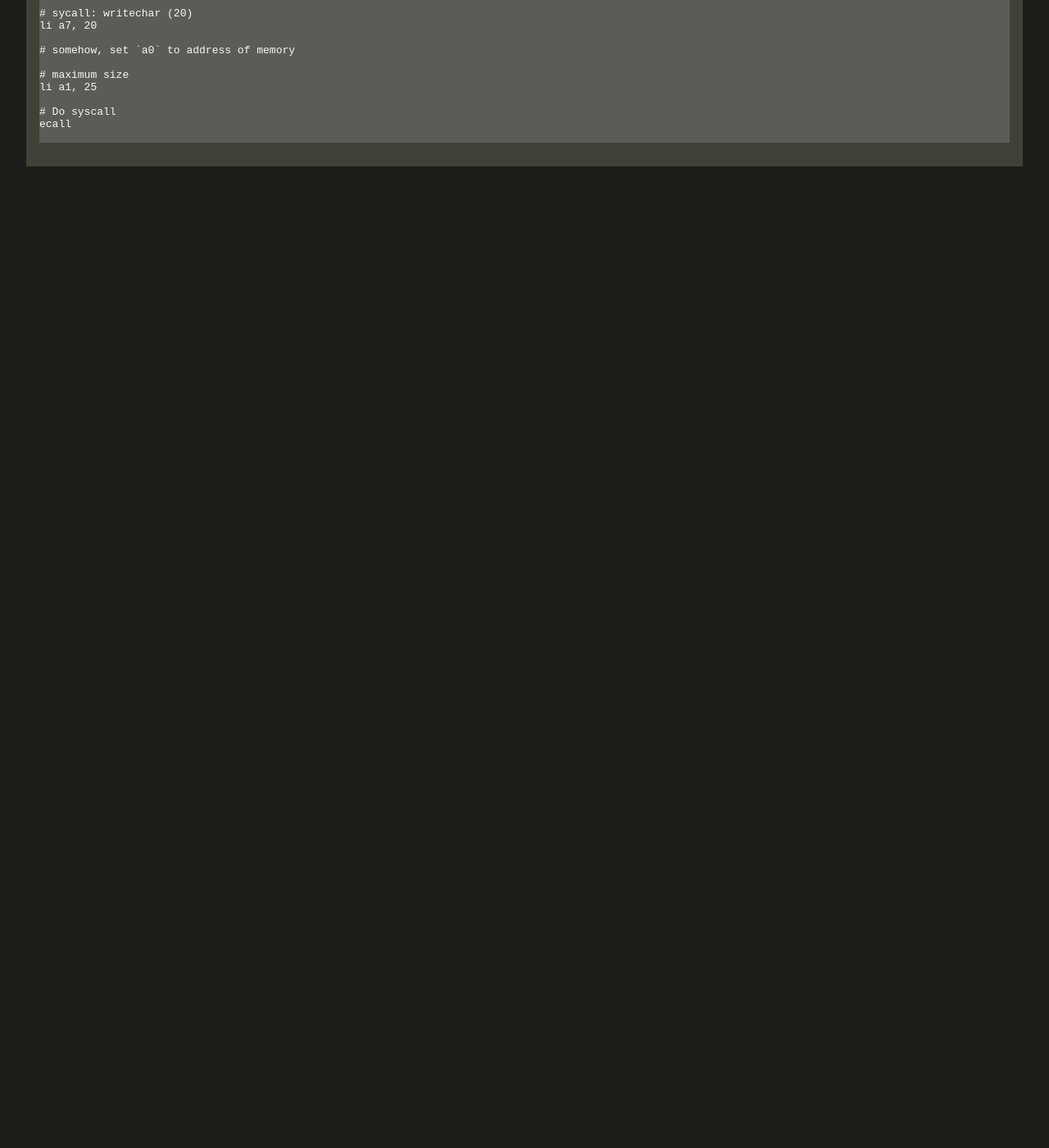
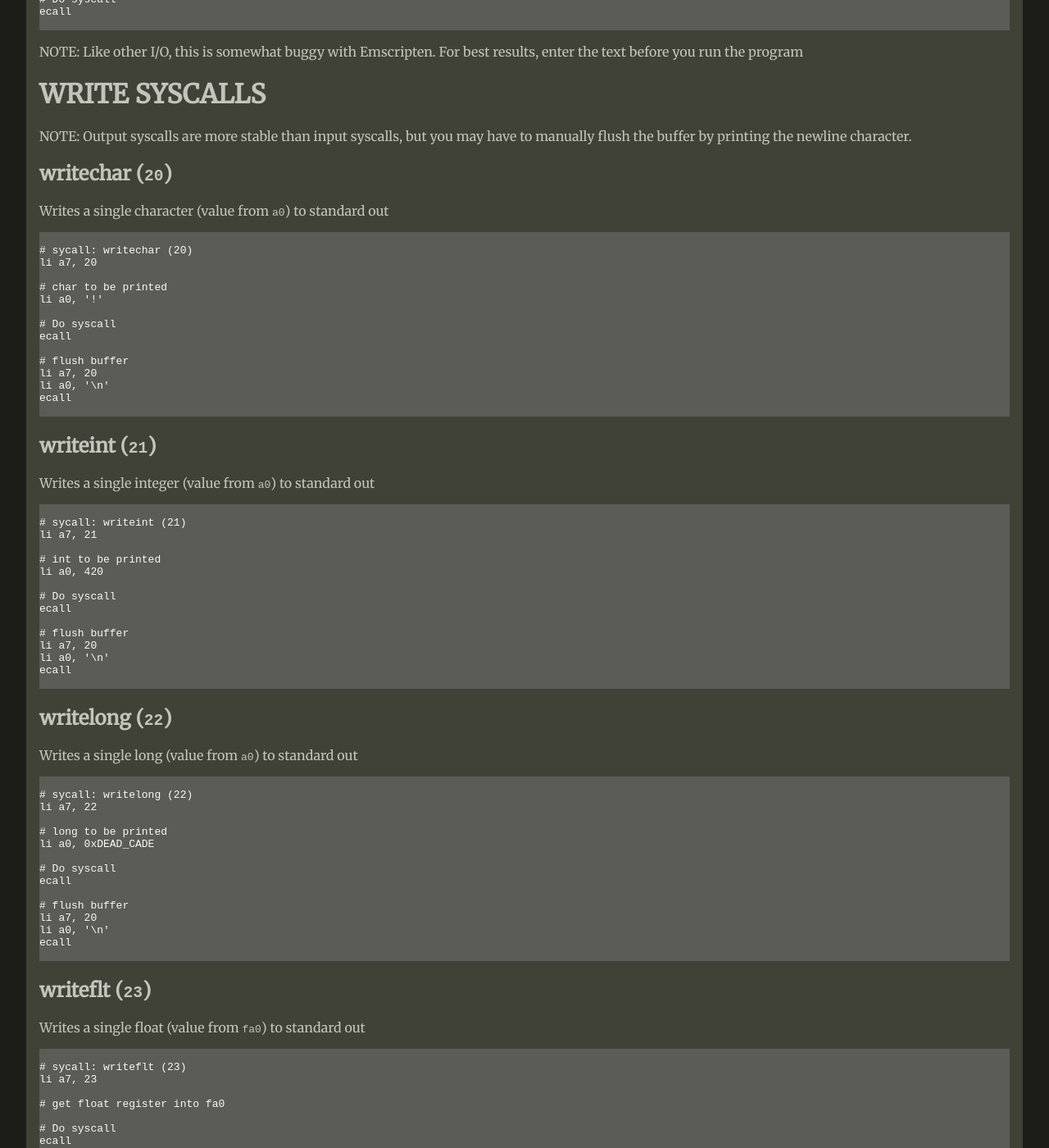
Before and after one commit to cadebrown/CARVE, a Jekyll site: the page built from docs/syscalls.md, in a window 1280 px wide and 1400 px high, scrolled down 2425 px. Shown: the whole window at 82% size. Built offline with Jekyll 4.4.1, drawn with Linux system fonts in a browser that asks for light colours; before the commit the page ends 2660 px from its top, so only the background shows below that; some of the changed text lies outside the part shown.

Commit message:
added more syscall documentation

````diff
--- a/docs/syscalls.md
+++ b/docs/syscalls.md
@@ -24,6 +24,8 @@ ecall
 ```
 
 Each syscall does something different, and this page has a list of them:
+
+# PROC SYSCALLS
 
 ## exit (`0`)
 
@@ -56,6 +58,10 @@ li a0, 5
 ecall
 
 ```
+
+# READ SYSCALLS
+NOTE: These syscalls rely on the emcc buffer which has some known issues with flushing.
+Sometimes, you have to give all of the input for the program execution before building for the first time.
 
 ## readchar (`10`)
 
@@ -154,7 +160,9 @@ ecall
 
 NOTE: Like other I/O, this is somewhat buggy with Emscripten. For best results, enter the text before you run the program
 
+# WRITE SYSCALLS
 
+NOTE: Output syscalls are more stable than input syscalls, but you may have to manually flush the buffer by printing the newline character.
 
 ## writechar (`20`)
 
@@ -165,12 +173,157 @@ Writes a single character (value from `a0`) to standard out
 # sycall: writechar (20)
 li a7, 20
 
-# somehow, set `a0` to address of memory
-
-# maximum size
-li a1, 25
+# char to be printed
+li a0, '!'
 
 # Do syscall
 ecall
 
+# flush buffer
+li a7, 20
+li a0, '\n'
+ecall
+
 ```
+
+## writeint (`21`)
+
+Writes a single integer (value from `a0`) to standard out
+
+```
+
+# sycall: writeint (21)
+li a7, 21
+
+# int to be printed
+li a0, 420
+
+# Do syscall
+ecall
+
+# flush buffer
+li a7, 20
+li a0, '\n'
+ecall
+
+```
+
+## writelong (`22`)
+
+Writes a single long (value from `a0`) to standard out
+
+```
+
+# sycall: writelong (22)
+li a7, 22
+
+# long to be printed
+li a0, 0xDEAD_CADE
+
+# Do syscall
+ecall
+
+# flush buffer
+li a7, 20
+li a0, '\n'
+ecall
+
+```
+
+## writeflt (`23`)
+
+Writes a single float (value from `fa0`) to standard out
+
+```
+
+# sycall: writeflt (23)
+li a7, 23
+
+# get float register into fa0
+
+# Do syscall
+ecall
+
+# flush buffer
+li a7, 20
+li a0, '\n'
+ecall
+
+```
+
+## writestr (`24`)
+
+Writes a string (address from `a0`, max chars from `a1`) to standard out -- can be null-terminated or terminated by `a1`
+
+```
+# sycall: writestr (24)
+
+.section .rodata
+test: "Marz, not Mars."
+
+.section .text
+li a7, 24
+
+# load address
+la a0, test
+
+# Do syscall
+ecall
+
+# flush buffer
+li a7, 20
+li a0, '\n'
+ecall
+
+```
+
+# TIME SYSCALLS
+
+## time (`30`)
+
+Sets `a0` to the current time since epoch in seconds
+
+```
+# sycall: time (30)
+
+li a7, 30
+ecall
+
+```
+
+# RANDOM SYSCALLS
+
+## randint (`41`)
+
+Generates a random integer between 0 and C's RAND_MAX and stores to `a0`
+
+```
+# sycall: time (41)
+
+li a7, 41
+ecall
+```
+
+## randflt (`43`)
+
+Generates a random float between 0 and 1 and stores to `fa0`
+
+```
+# sycall: randflt (43)
+
+li a7, 43
+ecall
+```
+
+
+## seed (`45`)
+
+Seeds the random number generator using the value in `a0`
+
+```
+# sycall: seed (45)
+
+li a0, 0xDEAD_CADE
+li a7, 45
+ecall
+```
````
